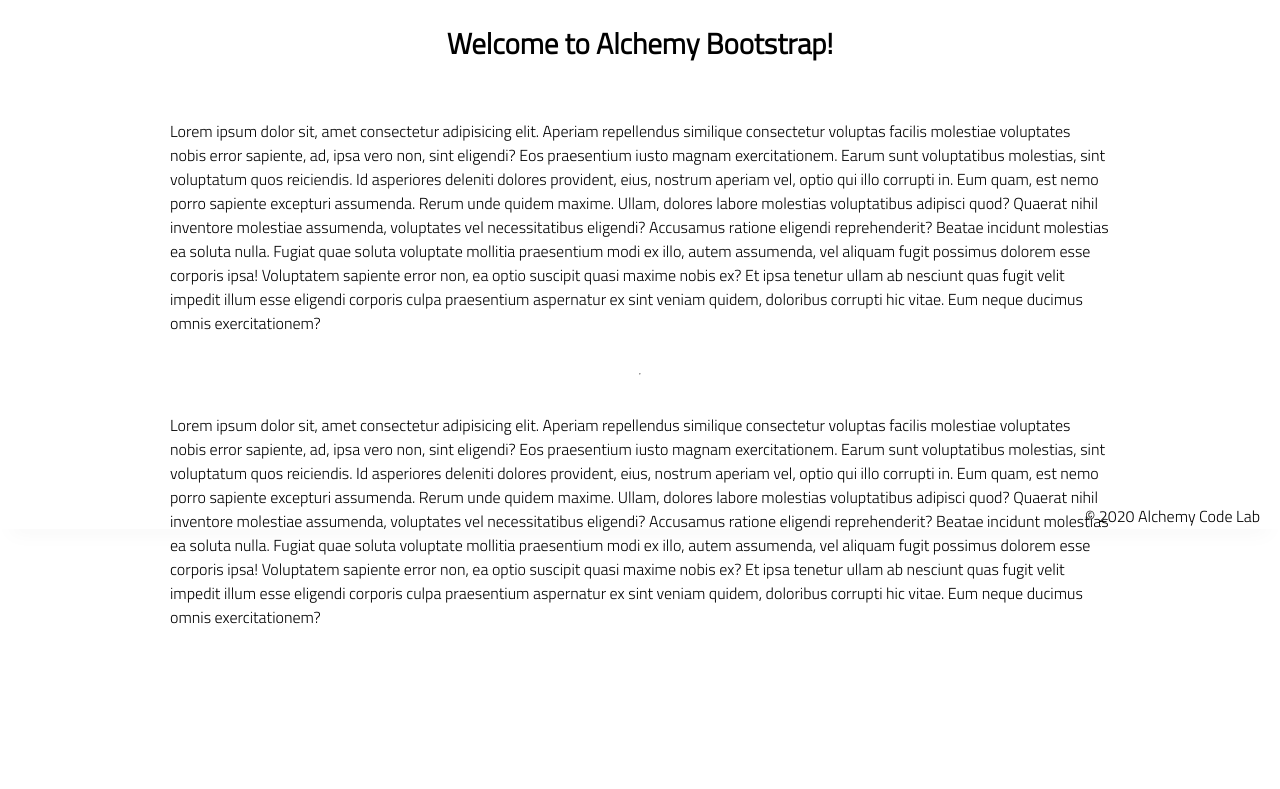
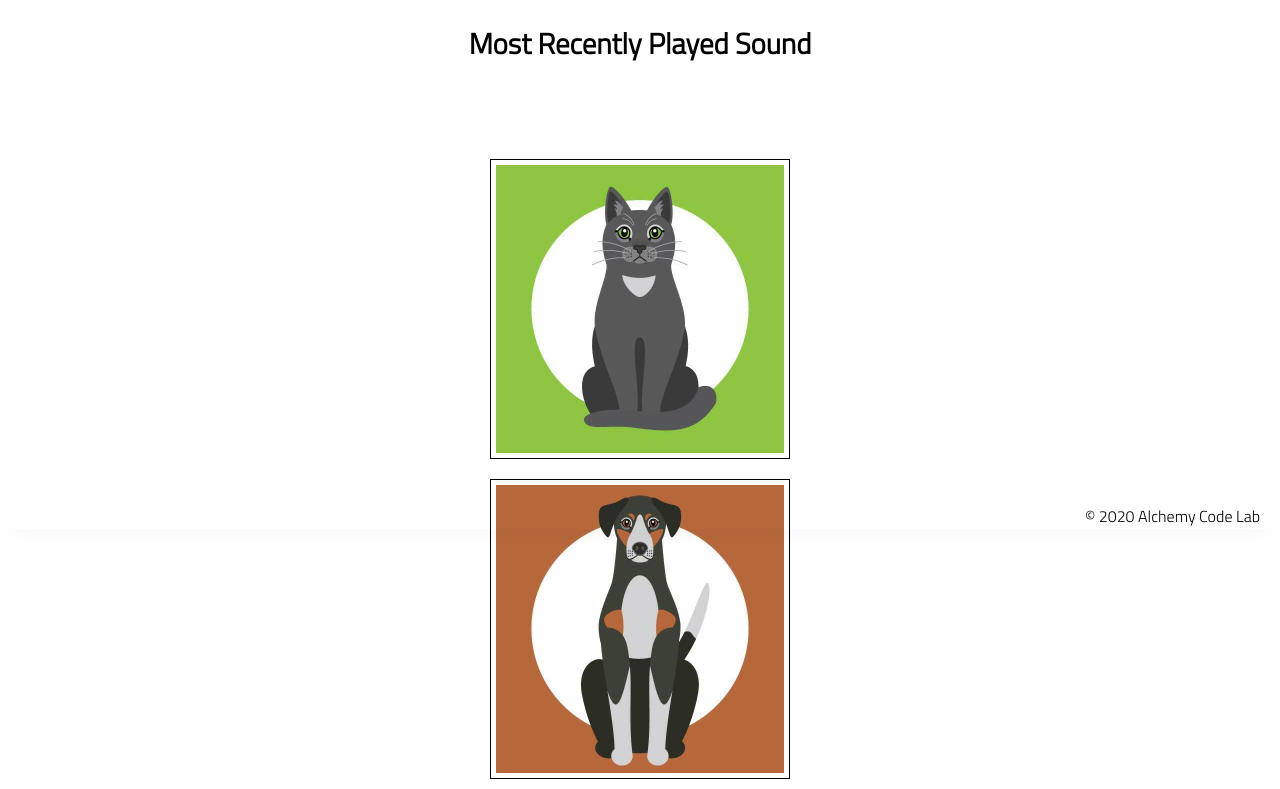
Before and after one commit to emma-pace/animal-farm, a website: page index.html in a window 1280 px wide. Shown: the part 271-1060 px from the top of the page. Before the commit the page ends 990 px from the top, so only its background shows below. Drawn offline with Linux system fonts and the light colour scheme.

Commit message:
added sounds

```diff
--- a/app.js
+++ b/app.js
@@ -1,8 +1,29 @@
-// import functions and grab DOM elements
+const catImage = document.getElementById ('cat');
+const catSound = document.getElementById ('catSound');
 
-// initialize global state
+const dogImage = document.getElementById ('dog');
+const dogSound = document.getElementById ('dogSound');
 
-// set event listeners
-  // get user input
-  // use user input to update state
-  // update DOM to reflect the new state
+const horseImage = document.getElementById ('horse');
+const horseSound = document.getElementById ('horseSound');
+
+const countEl = document.getElementById('count');
+
+
+catImage.addEventListener('click', () => {
+  catSound.play ();
+  const catCount = catImage.value;
+  countEl.textContent = "cat";
+});
+
+dogImage.addEventListener('click', () => {
+  dogSound.play ();
+  const dogCount = dogImage.value;
+  countEl.textContent = "dog";
+});
+
+horseImage.addEventListener('click', () => {
+  horseSound.play ();
+  const horseCount = horseImage.value;
+  countEl.textContent = "horse";
+});
--- a/index.html
+++ b/index.html
@@ -23,47 +23,23 @@
     <main>
         <section class="main-section">
             <img class="main-logo" src="./assets/alchemy-logo.png" />
-            <h2>
-                Welcome to Alchemy Bootstrap!
-            </h2>
+            <div>
+                <h2 id="count">Most Recently Played Sound</h2>
+            </div>
+        </section>
 
-            <p>
-                Lorem ipsum dolor sit, amet consectetur adipisicing elit. Aperiam repellendus similique consectetur
-                voluptas facilis molestiae voluptates nobis error sapiente, ad, ipsa vero non, sint eligendi? Eos
-                praesentium iusto magnam exercitationem.
-                Earum sunt voluptatibus molestias, sint voluptatum quos reiciendis. Id asperiores deleniti dolores
-                provident, eius, nostrum aperiam vel, optio qui illo corrupti in. Eum quam, est nemo porro sapiente
-                excepturi assumenda.
-                Rerum unde quidem maxime. Ullam, dolores labore molestias voluptatibus adipisci quod? Quaerat nihil
-                inventore molestiae assumenda, voluptates vel necessitatibus eligendi? Accusamus ratione eligendi
-                reprehenderit? Beatae incidunt molestias ea soluta nulla.
-                Fugiat quae soluta voluptate mollitia praesentium modi ex illo, autem assumenda, vel aliquam fugit
-                possimus dolorem esse corporis ipsa! Voluptatem sapiente error non, ea optio suscipit quasi maxime nobis
-                ex?
-                Et ipsa tenetur ullam ab nesciunt quas fugit velit impedit illum esse eligendi corporis culpa
-                praesentium aspernatur ex sint veniam quidem, doloribus corrupti hic vitae. Eum neque ducimus omnis
-                exercitationem?
-            </p>
-            <hr />
-            <p>
-                Lorem ipsum dolor sit, amet consectetur adipisicing elit. Aperiam repellendus similique consectetur
-                voluptas facilis molestiae voluptates nobis error sapiente, ad, ipsa vero non, sint eligendi? Eos
-                praesentium iusto magnam exercitationem.
-                Earum sunt voluptatibus molestias, sint voluptatum quos reiciendis. Id asperiores deleniti dolores
-                provident, eius, nostrum aperiam vel, optio qui illo corrupti in. Eum quam, est nemo porro sapiente
-                excepturi assumenda.
-                Rerum unde quidem maxime. Ullam, dolores labore molestias voluptatibus adipisci quod? Quaerat nihil
-                inventore molestiae assumenda, voluptates vel necessitatibus eligendi? Accusamus ratione eligendi
-                reprehenderit? Beatae incidunt molestias ea soluta nulla.
-                Fugiat quae soluta voluptate mollitia praesentium modi ex illo, autem assumenda, vel aliquam fugit
-                possimus dolorem esse corporis ipsa! Voluptatem sapiente error non, ea optio suscipit quasi maxime nobis
-                ex?
-                Et ipsa tenetur ullam ab nesciunt quas fugit velit impedit illum esse eligendi corporis culpa
-                praesentium aspernatur ex sint veniam quidem, doloribus corrupti hic vitae. Eum neque ducimus omnis
-                exercitationem?
-            </p>
+        <img id='cat' src="./assets/cat.jpg" alt="Cat">
 
-        </section>
+        <img id ='dog' src="./assets/dog.jpg" alt="Dog">
+
+        <img id='horse' src="./assets/horse.jpg" alt="Horse">
+
+        <audio id='catSound' src="./assets/catSound.wav"></audio>
+
+        <audio id='dogSound' src="./assets/dogSound.wav"></audio>
+
+        <audio id='horseSound' src="./assets/horseSound.wav"></audio>
+
     </main>
     <footer>
         <div class="copy gutter-right">&copy; 2020 Alchemy Code Lab</div>
--- a/styles/style.css
+++ b/styles/style.css
@@ -36,7 +36,6 @@ section {
     max-width: 80%;
     display: flex;
     flex-direction: column;
-    justify-content: center;
     align-items: center;
     padding-top: var(--gutter);
     padding-bottom: var(--gutter);
@@ -78,8 +77,36 @@ header img {
     height: var(--header-height);
 }
 
-p {
-    margin: var(--gutter);
+#cat {
+    border: 1px black solid;
+    padding: 5px;
+    margin: 10px;
+    width: 300px;
+    height: 300px;
+    position: relative;
+    left: 0;
+
+}
+
+#dog {
+    border: 1px black solid;
+    padding: 5px;
+    margin: 10px;
+    width: 300px;
+    height: 300px;
+    position: relative;
+    left: 25;
+}
+
+#horse {
+    border: 1px black solid;
+    padding: 5px;
+    margin: 10px;
+    width: 300px;
+    height: 300px;
+    position: relative;
+    right: 0;
+    top: 25;
 }
 
 footer {
```
Also changed, not shown: README.md, assets/cat.jpg (added), assets/dog.jpg (added), assets/horse.jpg (added), 3 other files.
